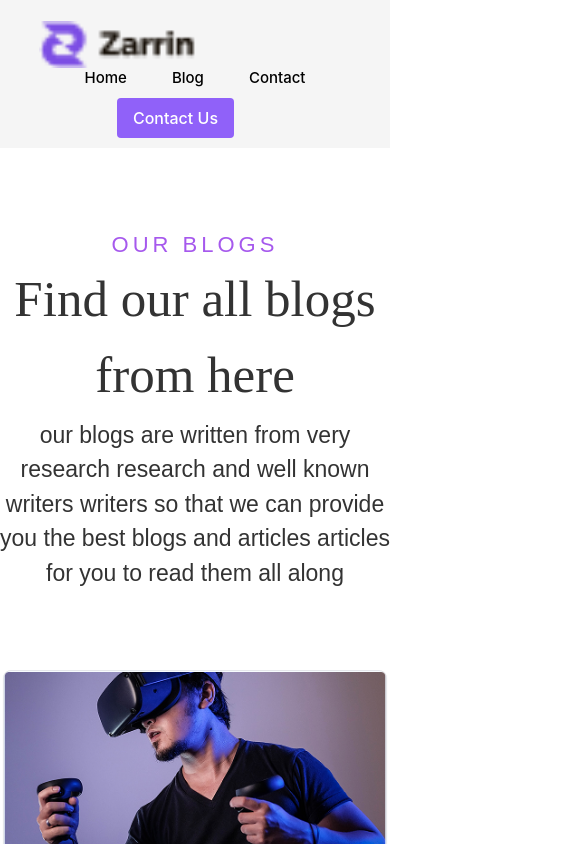
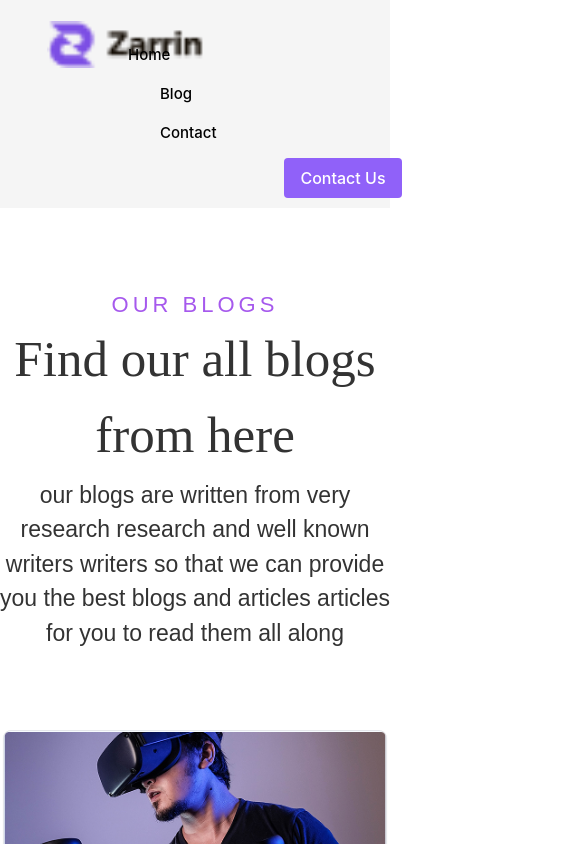
Before and after one commit to Touseefferozi/Figma-React, a React (Vite) app in the folder my-app/: page /blog in a window 390 px wide. Shown: the top 844 px of the page, 585 px wide, since content can reach past the window. Built offline with nearby package versions, Linux system fonts and the light colour scheme; a web font is replaced by a local one.

Commit message:
Create-blog page

```diff
--- a/my-app/src/App.css
+++ b/my-app/src/App.css
@@ -1,3 +1,9 @@
+body{
+
+overflow-x:hidden;
+
+}
+
 .main-img {
   width: 100%;
   height: auto;
@@ -26,11 +32,12 @@
 }
 
 .navbar ul {
-  margin-left: 0 !important;
-  margin-top: 0;
-  gap: 13px;
+  margin-left: 118px !important;
+  margin-top: -33px;
+  gap: 14px;
   width: auto;
-  display: flex;
+  display: flex
+;
   justify-content: center;
 }
 
@@ -633,11 +640,12 @@ margin-left: 0;
 }
 
 .navbar ul {
-  margin-left: 0 !important;
-  margin-top: 0;
-  gap: 13px;
+  margin-left: 118px !important;
+  margin-top: -33px;
+  gap: 14px;
   width: auto;
-  display: flex;
+  display: flex
+;
   justify-content: center;
 }
 
@@ -647,11 +655,11 @@ margin-left: 0;
 }
 
 .nav-btn {
-  margin-top: 10px;
+  margin-top: -45px;
   margin-left: 0 !important;
   width: auto;
   text-align: center;
-  margin-right: 10%;
+  margin-right: -80%;
 }
 
 .banner {
@@ -1263,6 +1271,35 @@ margin-left: 0;
   background-color: #8e3f9f;
 }
 
+/* Navbar Responsiveness */
+@media (max-width: 768px) {
+  .nav {
+    flex-direction: column;
+    align-items: flex-start;
+    padding: 10px;
+  }
+
+  .logo {
+    margin-bottom: 10px;
+  }
+
+  .navbar ul {
+    flex-direction: column;
+    align-items: flex-start;
+    margin-left: 0;
+    padding-left: 0;
+  }
+
+  .navbar li {
+    margin-bottom: 5px;
+  }
+
+  .nav-btn {
+    margin-top: 10px;
+    align-self: flex-end;
+  }
+}
+
 .text-sm {
   font-size: 0.875rem;
 }
@@ -1275,4 +1312,30 @@ margin-left: 0;
   text-align: center;
 }
 
-/* Contact Form Styles */
+/*Navbar Form Styles */
+
+.user{
+
+font-size:20px;
+color:black !important;
+
+}
+
+/* create-btn  */
+
+.create-btn{
+
+  display: flex;
+  justify-content: center;
+  background-color: #a659ed;
+  margin-top: 6pc;
+  font-size: 25px;
+  padding: 14px 7px 12px 1px;
+  width: 267px;
+  box-shadow: 0px 5px 10px 0px;
+  color: white;
+  border-radius: 17px;
+  margin-left: 31pc;
+  font-family: math;
+
+}
--- a/my-app/src/component/Blog.jsx
+++ b/my-app/src/component/Blog.jsx
@@ -65,6 +65,12 @@ function Blog() {
 
         </div>
 
+      {/* create btn  */}
+
+      <div className="create-btn">
+        <Link to="/create-blog">CREATE A NEW BLOG</Link>
+      </div>
+
 
       {/* close  */}
       <div className="container-fluid">
--- a/my-app/src/component/Navbar.jsx
+++ b/my-app/src/component/Navbar.jsx
@@ -1,9 +1,18 @@
-import React from "react";
+import React, { useState, useEffect } from "react";
 import { Link } from "react-router-dom";
 import Logo1 from "../Image/Logo1.png";
 // import { Link } from "react-router-dom";
 
 function Navbar() {
+  const [user, setUser] = useState(null);
+
+  useEffect(() => {
+    const storedUser = localStorage.getItem("user");
+    if (storedUser) {
+      setUser(JSON.parse(storedUser));
+    }
+  }, []);
+
   return (
     <>
       <div className="nav">
@@ -11,16 +20,18 @@ function Navbar() {
           <div className="row">
             <div className="col-12 col-lg-4">
               <div className="logo">
-                <img  src={Logo1} alt="Hero Image" />
+                <img src={Logo1} alt="Hero Image" />
               </div>
             </div>
 
             <div className="col-12 col-lg-4">
               <div className="navbar">
                 <ul className="flex flex-row font-medium mt-0 space-x-8 rtl:space-x-reverse text-sm">
+                  {user ? (
+                    <React.Fragment>
                       <li>
                         <Link
-                      to="/"
+                          to="/home"
                           className="text-gray-900 dark:text-white hover:underline"
                         >
                           Home
@@ -42,25 +53,53 @@ function Navbar() {
                           Contact
                         </Link>
                       </li>
+                      <li>
+                        <span className="text-gray-900 dark:text-black font ">
+                          Welcome, {user.email}
+                        </span>
+                      </li>
+                    </React.Fragment>
+                  ) : (
+                    <>
+                      <li>
+                        <Link
+                          to="/home"
+                          className="text-gray-900 dark:text-white hover:underline"
+                        >
+                          Home
+                        </Link>
+                      </li>
+                      <li>
+                        <Link
+                          to="/blog"
+                          className="text-gray-900 dark:text-white hover:underline"
+                        >
+                          Blog
+                        </Link>
+                      </li>
+                      <li>
+                        <Link
+                          to="/Contact"
+                          className="text-gray-900 dark:text-white hover:underline"
+                        >
+                          Contact
+                        </Link>
+                      </li>
+                    </>
+                  )}
                 </ul>
               </div>
             </div>
 
             <div className="col-12 col-lg-4">
               <div className="nav-btn">
-              {/* create a btn with perpal color  */}
-
                 <Link to="/contact">
                   <button className="bg-purple-500 hover:bg-purple-600 text-white font-medium py-2 px-4 rounded">
                     Contact Us
                   </button>
                 </Link>
-
-
               </div>
             </div>
-
-
           </div>
         </div>
       </div>
```
Also changed, not shown: my-app/src/component/Createblog.jsx (added, +9 -0 lines). Lines whose indentation alone changed are shown as unchanged.
